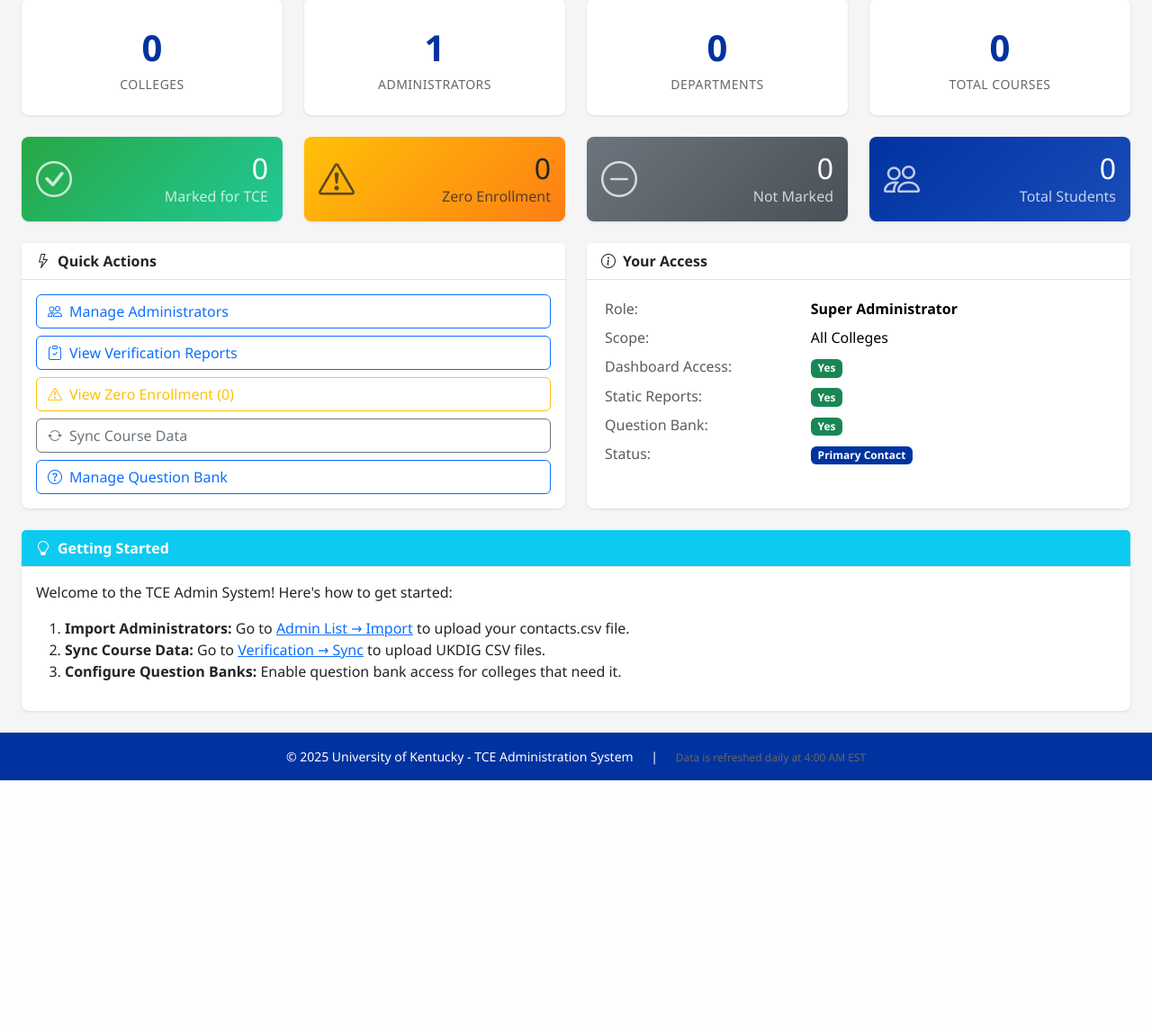
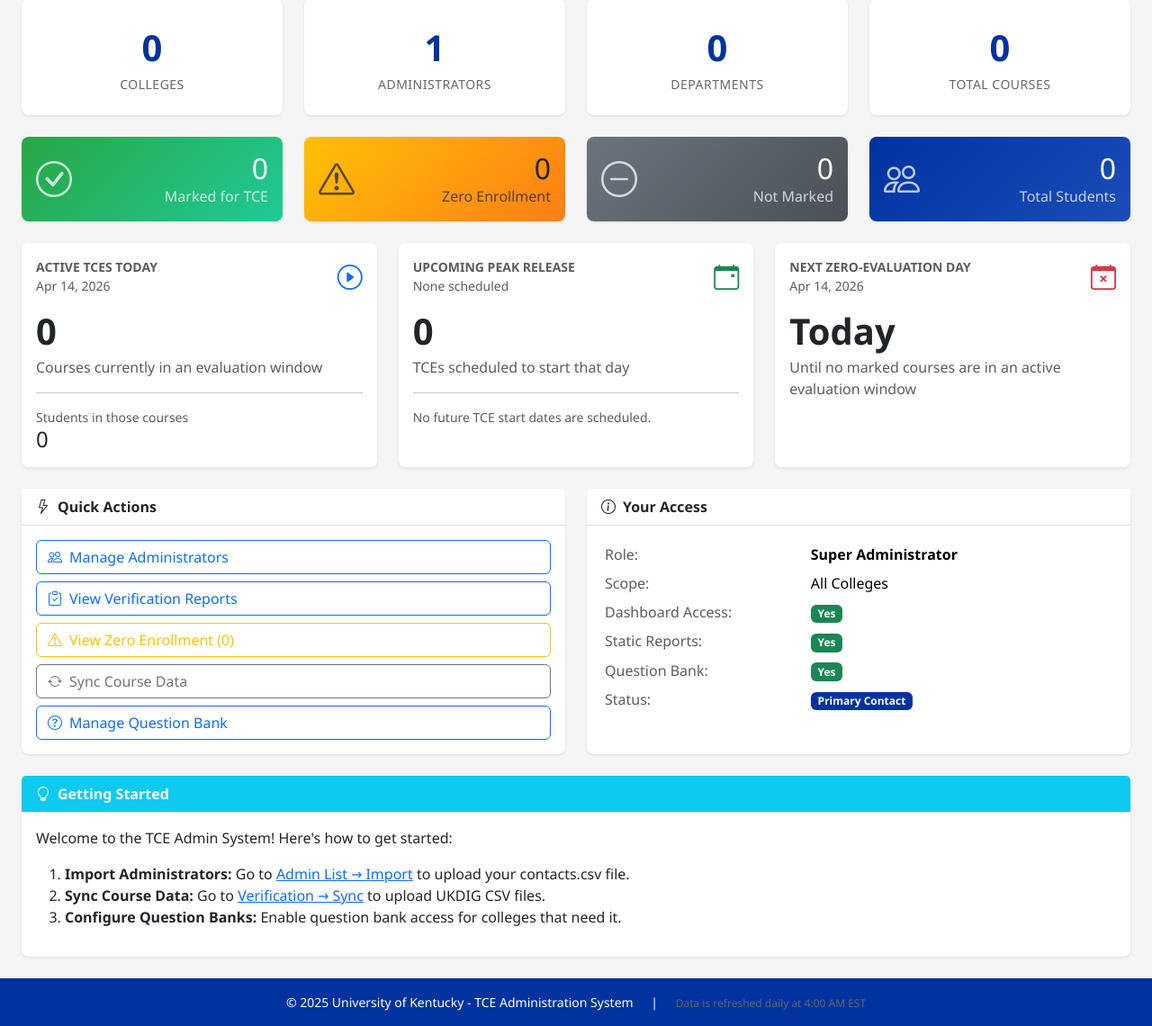
Before and after one commit to akwaed/tce-admin, a Flask app: page /dashboard in a window 1280 px wide. Shown: the part 218-1358 px from the top of the page at 90% size. Before the commit the page ends 1085 px from the top, so only its background shows below. Run offline with Flask 3, Linux system fonts and the light colour scheme; a user stored in the database is signed in; some libraries are stand-ins or nearby versions.

Commit message:
Add TCE timeline metrics to the dashboard

```diff
--- a/app/routes/main.py
+++ b/app/routes/main.py
@@ -1,14 +1,121 @@
 """
 Main Routes - Dashboard and Home
 """
+from collections import defaultdict
+from datetime import datetime, timedelta
+from zoneinfo import ZoneInfo
+
 from flask import Blueprint, render_template, redirect, url_for
 from flask_login import login_required, current_user
 from app.models import db
 from app.models.admin import Admin
 from app.models.course import Course, College, Department, SyncLog
+from app.models.sync_history import SyncRun
 from sqlalchemy import func
 
 main_bp = Blueprint('main', __name__)
+APP_TIMEZONE = ZoneInfo('America/New_York')
+
+
+def _local_today():
+    """Dashboard date in UK's local timezone."""
+    return datetime.now(APP_TIMEZONE).date()
+
+
+def _format_date_label(value):
+    if not value:
+        return 'Not scheduled'
+    return value.strftime('%b %d, %Y').replace(' 0', ' ')
+
+
+def _build_tce_timeline_stats(course_query, today):
+    """Return active/upcoming TCE metrics for the dashboard."""
+    marked_query = course_query.filter(Course.marked_for_tce.is_(True))
+    active_today_query = marked_query.filter(
+        Course.tce_start.isnot(None),
+        Course.tce_end.isnot(None),
+        Course.tce_start <= today,
+        Course.tce_end >= today,
+    )
+
+    active_today_count = active_today_query.count()
+    active_today_students = (
+        active_today_query.with_entities(func.coalesce(func.sum(Course.student_count), 0))
+        .scalar()
+        or 0
+    )
+
+    peak_release = (
+        marked_query.filter(
+            Course.tce_start.isnot(None),
+            Course.tce_start >= today,
+        )
+        .with_entities(
+            Course.tce_start.label('release_date'),
+            func.count(Course.section_key).label('course_count'),
+        )
+        .group_by(Course.tce_start)
+        .order_by(func.count(Course.section_key).desc(), Course.tce_start.asc())
+        .first()
+    )
+
+    upcoming_windows = (
+        marked_query.filter(
+            Course.tce_start.isnot(None),
+            Course.tce_end.isnot(None),
+            Course.tce_end >= today,
+        )
+        .with_entities(Course.tce_start, Course.tce_end)
+        .all()
+    )
+
+    next_zero_day = today
+    if upcoming_windows:
+        deltas = defaultdict(int)
+        current_active = 0
+        max_end = today
+
+        for window in upcoming_windows:
+            start = window.tce_start
+            end = window.tce_end
+            if start is None or end is None:
+                continue
+            if start <= today <= end:
+                current_active += 1
+            elif start > today:
+                deltas[start] += 1
+
+            deltas[end + timedelta(days=1)] -= 1
+            if end > max_end:
+                max_end = end
+
+        if current_active > 0:
+            running = current_active
+            probe_day = today + timedelta(days=1)
+            zero_day = None
+
+            while probe_day <= max_end + timedelta(days=1):
+                running += deltas.get(probe_day, 0)
+                if running == 0:
+                    zero_day = probe_day
+                    break
+                probe_day += timedelta(days=1)
+
+            next_zero_day = zero_day or (max_end + timedelta(days=1))
+
+    return {
+        'dashboard_date': today,
+        'dashboard_date_label': _format_date_label(today),
+        'active_tce_today': active_today_count,
+        'active_tce_today_students': active_today_students,
+        'peak_release_date': peak_release.release_date if peak_release else None,
+        'peak_release_date_label': _format_date_label(peak_release.release_date) if peak_release else 'None scheduled',
+        'peak_release_count': peak_release.course_count if peak_release else 0,
+        'peak_release_days_away': (peak_release.release_date - today).days if peak_release else None,
+        'next_zero_day': next_zero_day,
+        'next_zero_day_label': _format_date_label(next_zero_day),
+        'next_zero_day_countdown': (next_zero_day - today).days,
+    }
 
 
 @main_bp.route('/')
@@ -24,6 +131,7 @@ def index():
 def dashboard():
     """Main dashboard with quick stats"""
     stats = {}
+    today = _local_today()
 
     # Base queries based on user's access level
     if current_user.is_super_admin():
@@ -65,25 +173,22 @@ def dashboard():
     ).count()
     stats['courses_not_marked'] = course_query.filter(Course.marked_for_tce == False).count()
 
-    # Calculate total students
-    if current_user.is_super_admin():
-        stats['total_students'] = db.session.query(func.sum(Course.student_count)).filter(
-            Course.marked_for_tce == True
-        ).scalar() or 0
-    elif current_user.is_college_admin():
-        stats['total_students'] = db.session.query(func.sum(Course.student_count)).filter(
-            Course.college_code == current_user.college_code,
-            Course.marked_for_tce == True
-        ).scalar() or 0
-    else:
-        stats['total_students'] = db.session.query(func.sum(Course.student_count)).filter(
-            Course.college_code == current_user.college_code,
-            Course.department_id == current_user.department_id,
-            Course.marked_for_tce == True
-        ).scalar() or 0
+    stats['total_students'] = (
+        course_query
+        .filter(Course.marked_for_tce == True)
+        .with_entities(func.coalesce(func.sum(Course.student_count), 0))
+        .scalar()
+        or 0
+    )
+    stats.update(_build_tce_timeline_stats(course_query, today))
 
-    # Last sync time
-    last_sync = SyncLog.query.filter_by(status='completed').order_by(SyncLog.completed_at.desc()).first()
+    # Last sync time - prefer the newer SyncRun table, fall back to legacy SyncLog.
+    last_sync = (
+        SyncRun.query.filter_by(status='completed')
+        .order_by(SyncRun.completed_at.desc())
+        .first()
+        or SyncLog.query.filter_by(status='completed').order_by(SyncLog.completed_at.desc()).first()
+    )
     stats['last_sync'] = last_sync.completed_at.strftime('%Y-%m-%d %H:%M') if last_sync else None
 
     return render_template('dashboard.html', stats=stats)
--- a/app/templates/dashboard.html
+++ b/app/templates/dashboard.html
@@ -105,6 +105,80 @@
                         <p class="mb-0 opacity-75">Total Students</p>
                     </div>
                 </div>
+            </div>
+        </div>
+    </div>
+</div>
+
+<!-- TCE Timeline -->
+<div class="row g-4 mb-4">
+    <div class="col-md-6 col-xl-4">
+        <div class="card h-100 border-0 shadow-sm">
+            <div class="card-body">
+                <div class="d-flex justify-content-between align-items-start mb-3">
+                    <div>
+                        <div class="text-uppercase text-muted small fw-semibold">Active TCEs Today</div>
+                        <div class="small text-muted">{{ stats.dashboard_date_label }}</div>
+                    </div>
+                    <i class="bi bi-play-circle text-primary fs-3"></i>
+                </div>
+                <div class="display-6 fw-bold mb-1">{{ stats.active_tce_today or 0 }}</div>
+                <div class="text-muted">Courses currently in an evaluation window</div>
+                <hr>
+                <div class="small text-muted">Students in those courses</div>
+                <div class="h4 mb-0">{{ '{:,}'.format(stats.active_tce_today_students or 0) }}</div>
+            </div>
+        </div>
+    </div>
+
+    <div class="col-md-6 col-xl-4">
+        <div class="card h-100 border-0 shadow-sm">
+            <div class="card-body">
+                <div class="d-flex justify-content-between align-items-start mb-3">
+                    <div>
+                        <div class="text-uppercase text-muted small fw-semibold">Upcoming Peak Release</div>
+                        <div class="small text-muted">{{ stats.peak_release_date_label }}</div>
+                    </div>
+                    <i class="bi bi-calendar-event text-success fs-3"></i>
+                </div>
+                <div class="display-6 fw-bold mb-1">{{ stats.peak_release_count or 0 }}</div>
+                <div class="text-muted">TCEs scheduled to start that day</div>
+                <hr>
+                <div class="small text-muted">
+                    {% if stats.peak_release_days_away is none %}
+                    No future TCE start dates are scheduled.
+                    {% elif stats.peak_release_days_away == 0 %}
+                    Starts today.
+                    {% elif stats.peak_release_days_away == 1 %}
+                    Starts in 1 day.
+                    {% else %}
+                    Starts in {{ stats.peak_release_days_away }} days.
+                    {% endif %}
+                </div>
+            </div>
+        </div>
+    </div>
+
+    <div class="col-md-6 col-xl-4">
+        <div class="card h-100 border-0 shadow-sm">
+            <div class="card-body">
+                <div class="d-flex justify-content-between align-items-start mb-3">
+                    <div>
+                        <div class="text-uppercase text-muted small fw-semibold">Next Zero-Evaluation Day</div>
+                        <div class="small text-muted">{{ stats.next_zero_day_label }}</div>
+                    </div>
+                    <i class="bi bi-calendar-x text-danger fs-3"></i>
+                </div>
+                <div class="display-6 fw-bold mb-1">
+                    {% if stats.next_zero_day_countdown == 0 %}
+                    Today
+                    {% elif stats.next_zero_day_countdown == 1 %}
+                    1 day
+                    {% else %}
+                    {{ stats.next_zero_day_countdown }} days
+                    {% endif %}
+                </div>
+                <div class="text-muted">Until no marked courses are in an active evaluation window</div>
             </div>
         </div>
     </div>
```
